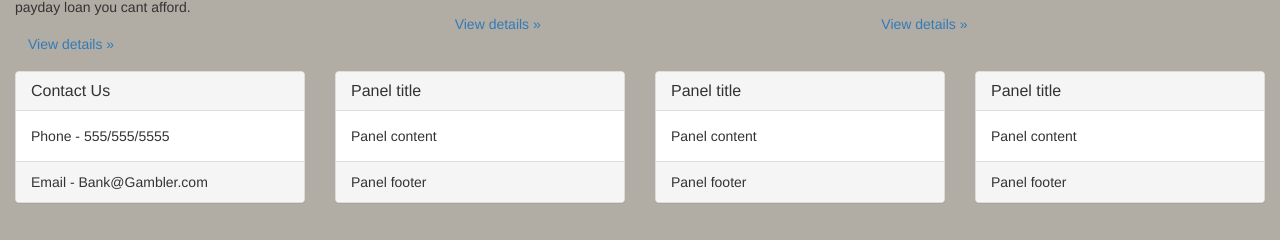
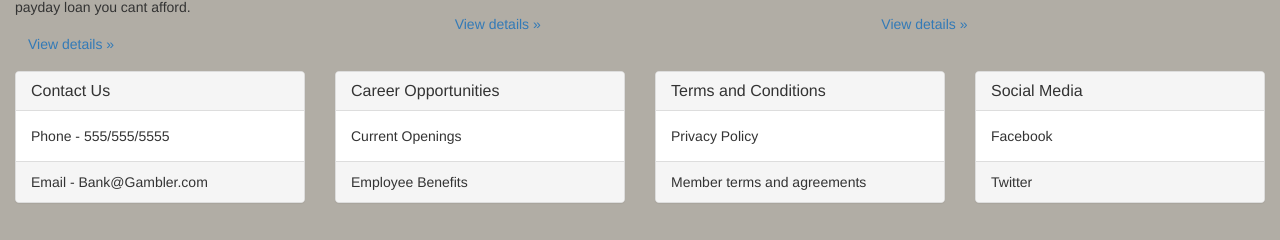
Before and after one commit to boney0002/boney0002.github.io, a plain HTML site: page index.html in a window 1280 px wide. Shown: the part 560-800 px from the top of the page. Drawn offline with Linux system fonts and the light colour scheme.

Commit message:
Update index.html

```diff
--- a/index.html
+++ b/index.html
@@ -216,14 +216,14 @@
 					<div class="panel panel-default">
 						<div class="panel-heading">
 							<h3 class="panel-title">
-								Panel title
+								Career Opportunities
 							</h3>
 						</div>
 						<div class="panel-body">
-							Panel content
+							Current Openings
 						</div>
 						<div class="panel-footer">
-							Panel footer
+							Employee Benefits
 						</div>
 					</div>
 				</div>
@@ -231,14 +231,14 @@
 					<div class="panel panel-default">
 						<div class="panel-heading">
 							<h3 class="panel-title">
-								Panel title
+								Terms and Conditions
 							</h3>
 						</div>
 						<div class="panel-body">
-							Panel content
+							Privacy Policy
 						</div>
 						<div class="panel-footer">
-							Panel footer
+							Member terms and agreements
 						</div>
 					</div>
 				</div>
@@ -246,14 +246,14 @@
 					<div class="panel panel-default">
 						<div class="panel-heading">
 							<h3 class="panel-title">
-								Panel title
+								Social Media
 							</h3>
 						</div>
 						<div class="panel-body">
-							Panel content
+							Facebook
 						</div>
 						<div class="panel-footer">
-							Panel footer
+							Twitter
 						</div>
 					</div>
 				</div>
```
